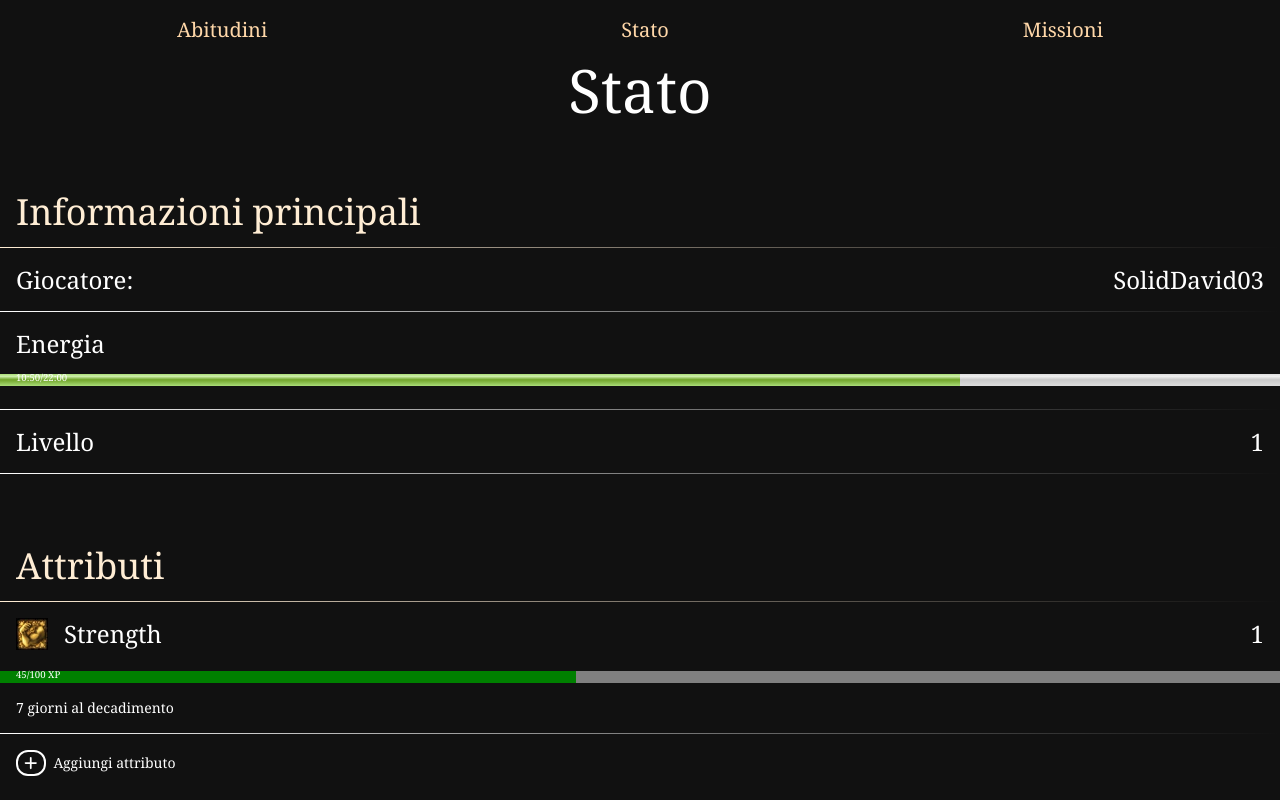
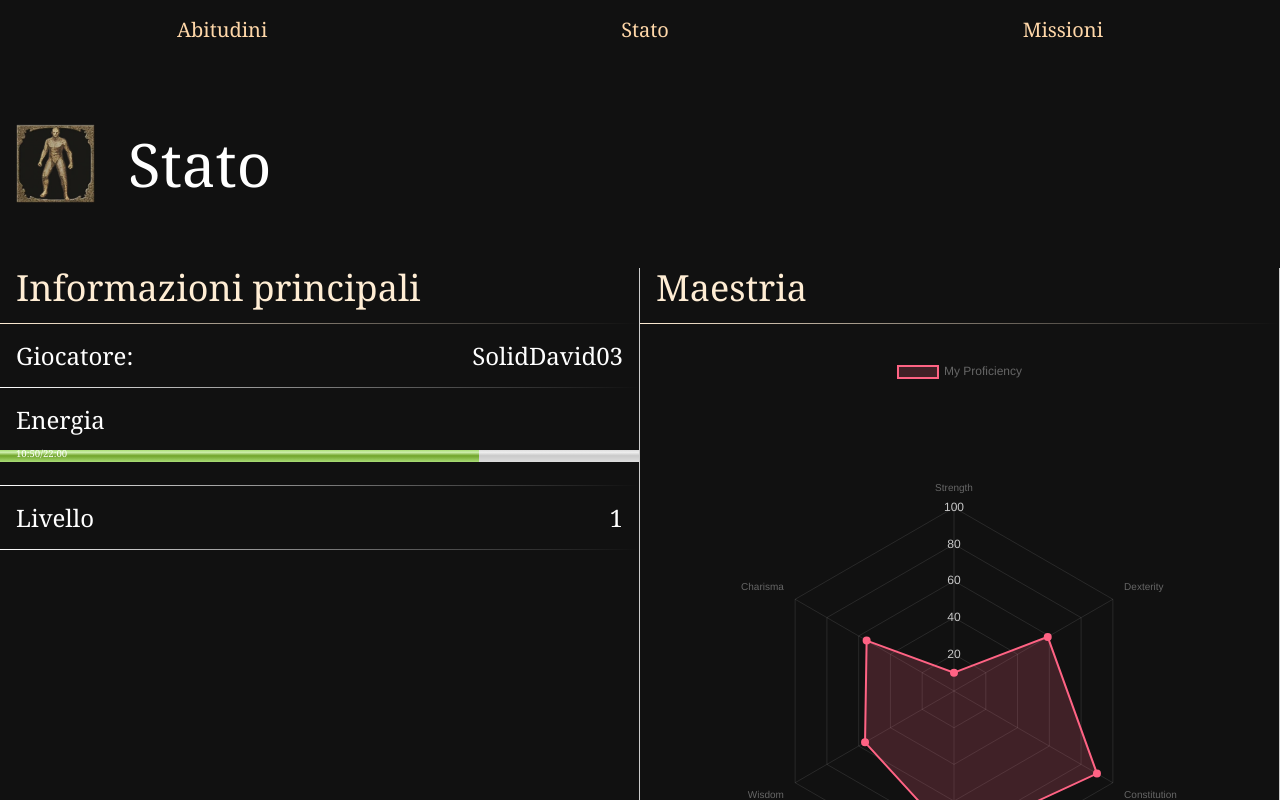
Before and after one commit to Davide-Ficocelli/grindborne, a React (Vite) app: page / in a window 1280 px wide. Shown: the top 800 px of the page. Built offline with nearby package versions, Linux system fonts and the light colour scheme.

Commit message:
Status page made responsive

```diff
--- a/src/components/Attribute.tsx
+++ b/src/components/Attribute.tsx
@@ -18,6 +18,7 @@
       <img
         src={strengthIcon}
         className={`col-start-1 row-span-1 w-20 ${classStyles.horizontalPadding}`}
+        alt="strength icon"
       />
       <p className="col-start-2 row-span-1 text-start">Strength</p>
       <p
--- a/src/components/AttributesChart.tsx
+++ b/src/components/AttributesChart.tsx
@@ -68,5 +68,11 @@
     return;
   }, []);
 
-  return <canvas id="attributesChart" ref={chartRef}></canvas>;
+  return (
+    <canvas
+      id="attributesChart"
+      ref={chartRef}
+      className="w-full md:max-w-md"
+    ></canvas>
+  );
 }
--- a/src/index.css
+++ b/src/index.css
@@ -1,9 +1,15 @@
 @import "tailwindcss";
 @import "tailwindcss/utilities";
+
+/* ------ GLOBAL STYLES ------ */
 
 * {
   box-sizing: border-box;
 }
+
+/* * {
+  outline: 1px solid red;
+} */
 
 body {
   overflow-x: hidden;
@@ -14,6 +20,8 @@
 }
 
 @layer components {
+  /* Font sizes */
+
   .small-font-size {
     @apply text-sm;
   }
@@ -34,7 +42,49 @@
     @apply text-4xl;
   }
 
+  /* Other */
+
   .bottom-linear-gradient-border {
     @apply relative after:absolute after:content-[''] after:w-full after:h-[1px] after:left-0 after:bottom-0 after:bg-linear-to-r;
   }
 }
+
+/* ------ PLAYER STATUS PAGE STYLES ------ */
+
+/* --- Media queries --- */
+
+/* md: */
+@media (min-width: 768px) {
+  .status-grid-area-container {
+    display: grid;
+    grid-template-columns: repeat(2, 1fr);
+    grid-template-rows: repeat(4, auto);
+
+    grid-template-areas:
+      "heading ."
+      "info proficiency"
+      "info ."
+      "attributes attributes";
+  }
+
+  .status-grid-area-container > * {
+    border-right: 1px solid #ccc;
+  }
+
+  .status-heading {
+    grid-area: heading;
+    border-right: none;
+  }
+
+  .main-info-section {
+    grid-area: info;
+  }
+
+  .attributes-section {
+    grid-area: attributes;
+  }
+
+  .proficiency-section {
+    grid-area: proficiency;
+  }
+}
--- a/src/layout/Header.tsx
+++ b/src/layout/Header.tsx
@@ -10,9 +10,9 @@
   const { grinds, status, quests } = tHeaderNavigation;
 
   return (
-    <header className="py-4">
+    <header className="py-4 w-screen">
       <nav>
-        <menu className="flex w-screen justify-around text-center">
+        <menu className="flex w-full justify-around text-center">
           <li className="medium-font-size text-orange-200">{grinds}</li>
           <li className="medium-font-size text-orange-200">{status}</li>
           <li className="medium-font-size text-orange-200">{quests}</li>
--- a/src/pages/PlayerStatusPage.tsx
+++ b/src/pages/PlayerStatusPage.tsx
@@ -6,6 +6,7 @@
 import type { ObjOfStrings } from "../utils/types";
 import { faPlus } from "@fortawesome/free-solid-svg-icons";
 import { useTranslation } from "react-i18next";
+import statusIcon from "../assets/icons/ER_Main_Menu_Icon_Status.webp";
 
 export default function PlayerStatusPage() {
   const { t } = useTranslation();
@@ -50,14 +51,25 @@
       <Header />
 
       <MainContent>
-        <section className="flex flex-col gap-y-18">
-          <h1
-            aria-labelledby="status-heading"
-            className="h1-font-size text-center"
+        <section
+          aria-labelledby="status-page"
+          className="flex flex-col gap-y-18 md:gap-y-0 status-grid-area-container"
+        >
+          <div
+            className={`flex gap-x-8 items-center py-16 ${classStyles.horizontalPadding} status-heading`}
           >
-            {statusHeading}
-          </h1>
-          <section className={classStyles.verticalFlexContainer}>
+            <h1
+              aria-labelledby="status-heading"
+              className="h1-font-size order-1"
+            >
+              {statusHeading}
+            </h1>
+            <img src={statusIcon} className="size-20" />
+          </div>
+          <section
+            aria-labelledby="main-info-section"
+            className={`${classStyles.verticalFlexContainer} main-info-section`}
+          >
             <h2 id="main-info-heading" className={classStyles.sectionHeading}>
               {mainInfoHeading}
             </h2>
@@ -69,7 +81,11 @@
               <dt className="flex flex-col standard-font-size gap-y-2 bottom-linear-gradient-border after:from-[#ffffff] after:to-[#111]">
                 <p className={classStyles.horizontalPadding}>{staminaLabel}</p>
                 <div className="w-full relative">
-                  <meter max="100" value="75" className="w-screen mb-4"></meter>
+                  <meter
+                    max="100"
+                    value="75"
+                    className="w-screen mb-4 md:w-full"
+                  ></meter>
                   <span className="absolute top-[0.30rem] left-4 text-start text-[0.6rem] leading-none">
                     10:50/22:00
                   </span>
@@ -83,7 +99,10 @@
             </dl>
           </section>
 
-          <section className={classStyles.verticalFlexContainer}>
+          <section
+            aria-labelledby="attributes-section"
+            className={`${classStyles.verticalFlexContainer} attributes-section`}
+          >
             <h2 id="attributes-heading" className={classStyles.sectionHeading}>
               {attributesHeading}
             </h2>
@@ -91,7 +110,7 @@
               <Attribute classStyles={classStyles} />
             </dl>
             <div
-              className={`small-font-size w-50 self-start flex items-center gap-x-2 ${classStyles.horizontalPadding}`}
+              className={`small-font-size w-50 self-start flex items-center gap-x-2 md:pb-4 ${classStyles.horizontalPadding}`}
             >
               <FontAwesomeIcon
                 icon={faPlus}
@@ -101,10 +120,13 @@
             </div>
           </section>
 
-          <section className="flex flex-col justify-center items-center gap-y-8 pb-4">
+          <section
+            aria-labelledby="proficiency-section"
+            className="flex flex-col justify-center items-center gap-y-8 pb-4 proficiency-section"
+          >
             <h2
-              aria-labelledby="attributes-chart-heading"
-              className={`${classStyles.sectionHeading} w-screen self-start`}
+              aria-labelledby="proficiency-heading"
+              className={`${classStyles.sectionHeading} w-full self-start`}
             >
               {proficiencyHeading}
             </h2>
```
Also changed, not shown: src/assets/icons/ER_Main_Menu_Icon_Status.webp (added).
